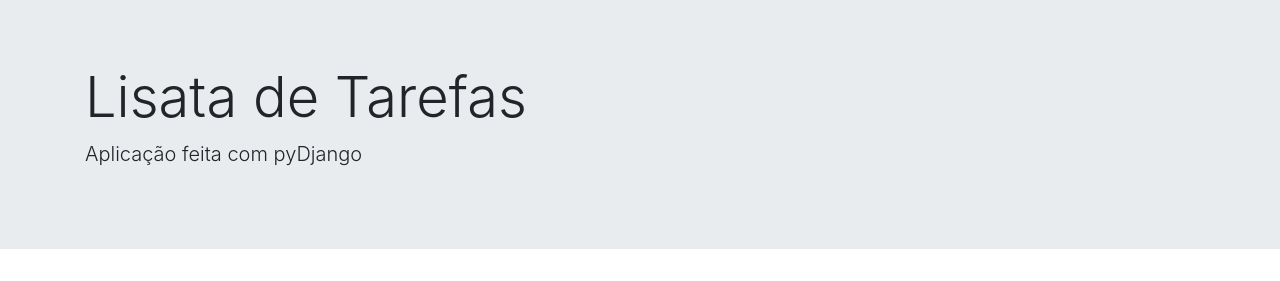
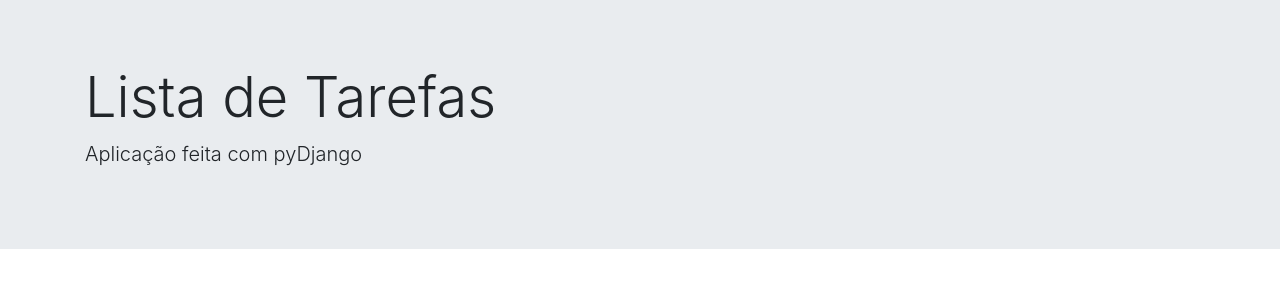
Before and after one commit to PojetosIntegradores/ProjetoIntegrador-I, a Django app: page /todo/ in a window 1280 px wide. Shown: the part 56-337 px from the top of the page. Run offline with Django 3.2, Linux system fonts and the light colour scheme; data that the repository does not hold is empty.

Commit message:
Correção

```diff
--- a/todo/templates/todo/layout.html
+++ b/todo/templates/todo/layout.html
@@ -32,7 +32,7 @@
 
     <div class="jumbotron jumbotron-fluid">
         <div class="container">
-            <h1 class="display-4">Lisata de Tarefas</h1>
+            <h1 class="display-4">Lista de Tarefas</h1>
             <p class="lead">Aplicação feita com pyDjango</p>
         </div>
     </div>
```
